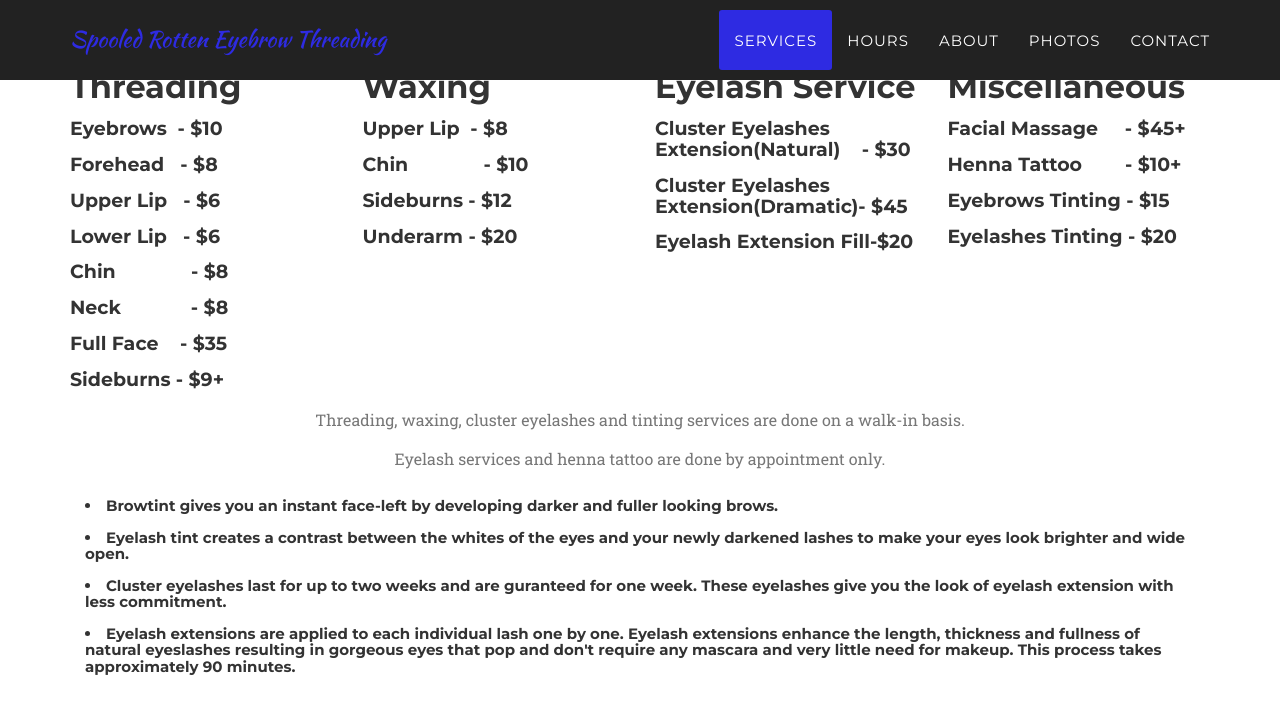
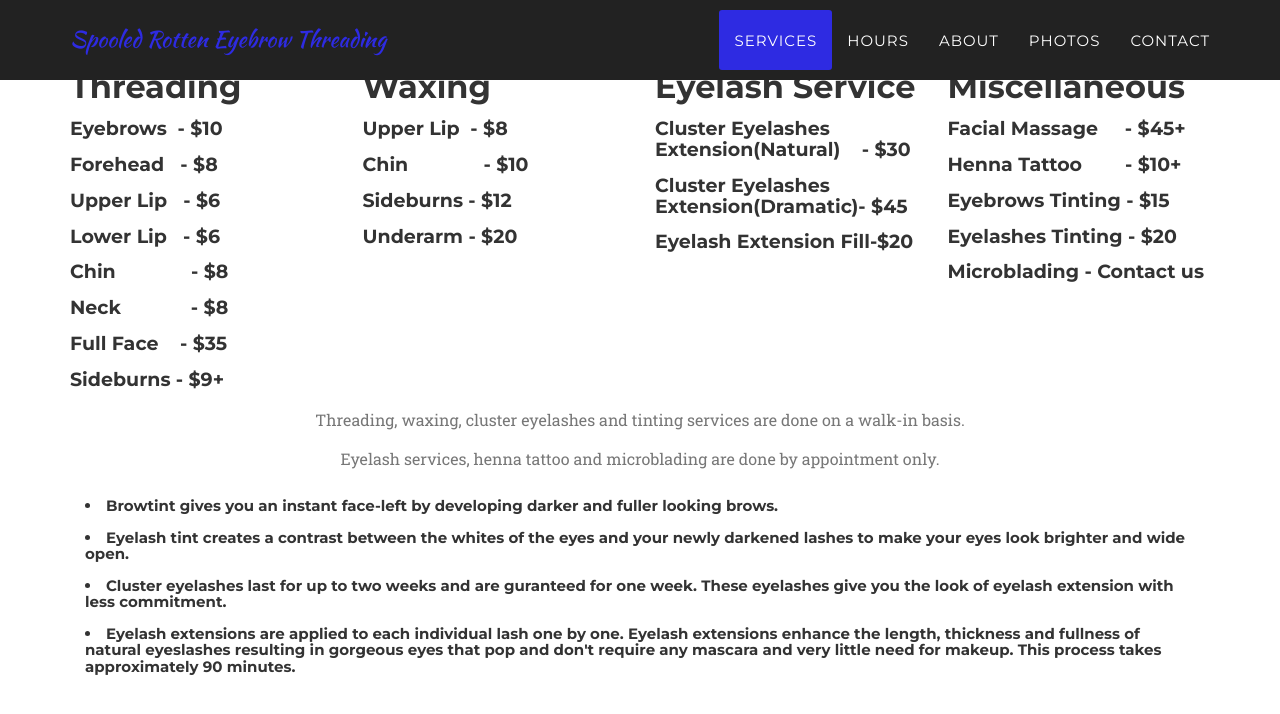
Before and after one commit to spooledrotten/spooledrotten.github.io, a Jekyll site: the page built from index.html, in a window 1280 px wide and 900 px high, scrolled down 988 px. Shown: the top 714 px of the window. Built offline with Jekyll 4.4.1, drawn with Linux system fonts in a browser that asks for light colours; some web fonts are replaced.

Commit message:
86th commit

```diff
--- a/_includes/services.html
+++ b/_includes/services.html
@@ -51,12 +51,13 @@
 					<h4 class="service-heading">Henna Tattoo&nbsp;&nbsp;&nbsp;&nbsp;&nbsp;&nbsp;&nbsp;&nbsp;- $10+</h4>
 					<h4 class="service-heading">Eyebrows Tinting&nbsp;- $15</h4>
 					<h4 class="service-heading">Eyelashes Tinting - $20</h4>
+					<h4 class="service-heading">Microblading - Contact us</h4>
 				</div>
 			</div>
 			<div class="row">
                 <div class="col-lg-8 col-lg-offset-2 text-center">
                     <p class="large text-muted">Threading, waxing, cluster eyelashes and tinting services are done on a walk-in basis.</p>
-					<p class="large text-muted">Eyelash services and henna tattoo are done by appointment only.<br></p>
+					<p class="large text-muted">Eyelash services, henna tattoo and microblading are done by appointment only.<br></p>
 				</div>
 			</div>
 
```
